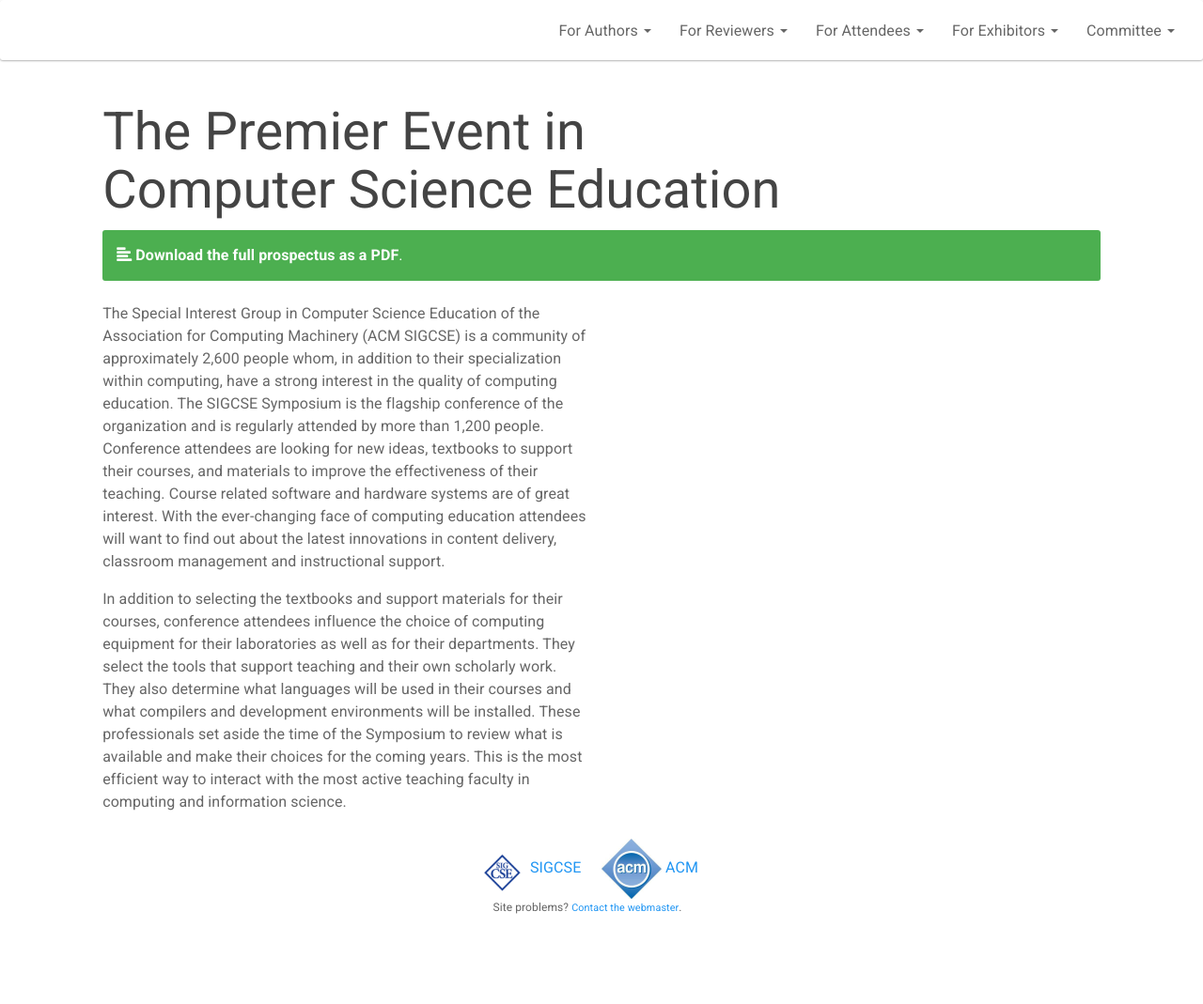
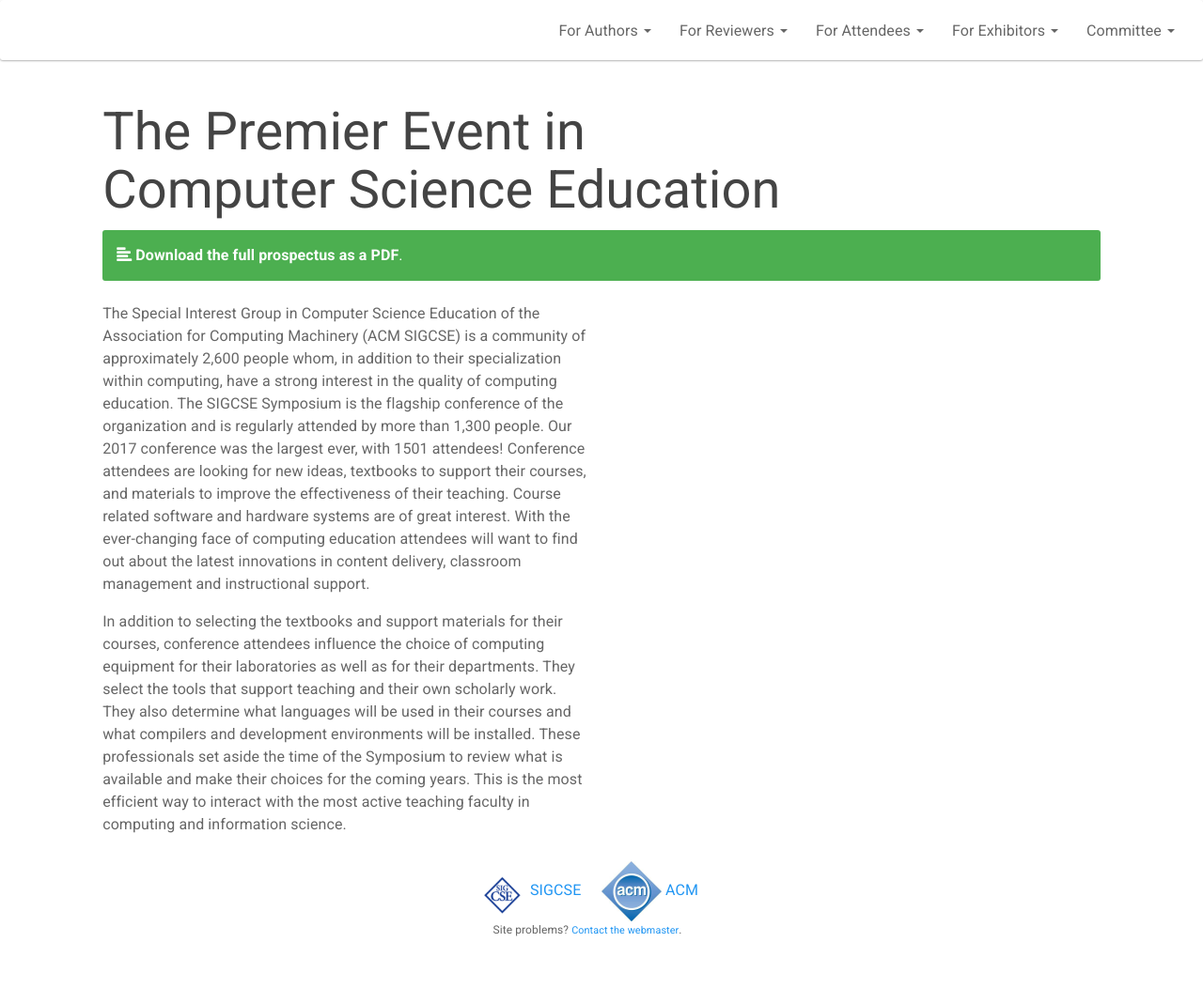
Before and after one commit to sigcsets/sigcse2018, a Jekyll site: the page built from info/supporters.md, in a window 1280 px wide. Shown: the whole page at 94% size. Built offline with Jekyll 4.4.1, drawn with Linux system fonts in a browser that asks for light colours; before the commit the page ends 1045 px from its top, so only the background shows below that.

Commit message:
modified supporters text as per Dan Garcia's request

```diff
--- a/info/supporters.md
+++ b/info/supporters.md
@@ -11,7 +11,7 @@ title: Prospectus
 
 <div class = "row">
   <div class = "col-md-6">
-<p>  The Special Interest Group in Computer Science Education of the Association for Computing Machinery (ACM SIGCSE) is a community of approximately 2,600 people whom, in addition to their specialization within computing, have a strong interest in the quality of computing education. The SIGCSE Symposium is the flagship conference of the organization and is regularly attended by more than 1,200 people. Conference attendees are looking for new ideas, textbooks to support their courses, and materials to improve the effectiveness of their teaching. Course related software and hardware systems are of great interest. With the ever-changing face of computing education attendees will want to find out about the latest innovations in content delivery, classroom management and instructional support.
+<p>  The Special Interest Group in Computer Science Education of the Association for Computing Machinery (ACM SIGCSE) is a community of approximately 2,600 people whom, in addition to their specialization within computing, have a strong interest in the quality of computing education. The SIGCSE Symposium is the flagship conference of the organization and is regularly attended by more than 1,300 people. Our 2017 conference was the largest ever, with 1501 attendees! Conference attendees are looking for new ideas, textbooks to support their courses, and materials to improve the effectiveness of their teaching. Course related software and hardware systems are of great interest. With the ever-changing face of computing education attendees will want to find out about the latest innovations in content delivery, classroom management and instructional support.
 </p>
 <p>  In addition to selecting the textbooks and support materials for their courses, conference attendees  influence the choice of computing equipment for their laboratories as well as for their departments. They select the tools that support teaching and their own scholarly work. They also determine what languages will be used in their courses and what compilers and development environments will be installed. These professionals set aside the time of the Symposium to review what is available and make their choices for the coming years. This is the most efficient way to interact with the most active teaching faculty in computing and information science.
 </p>  </div>
```
